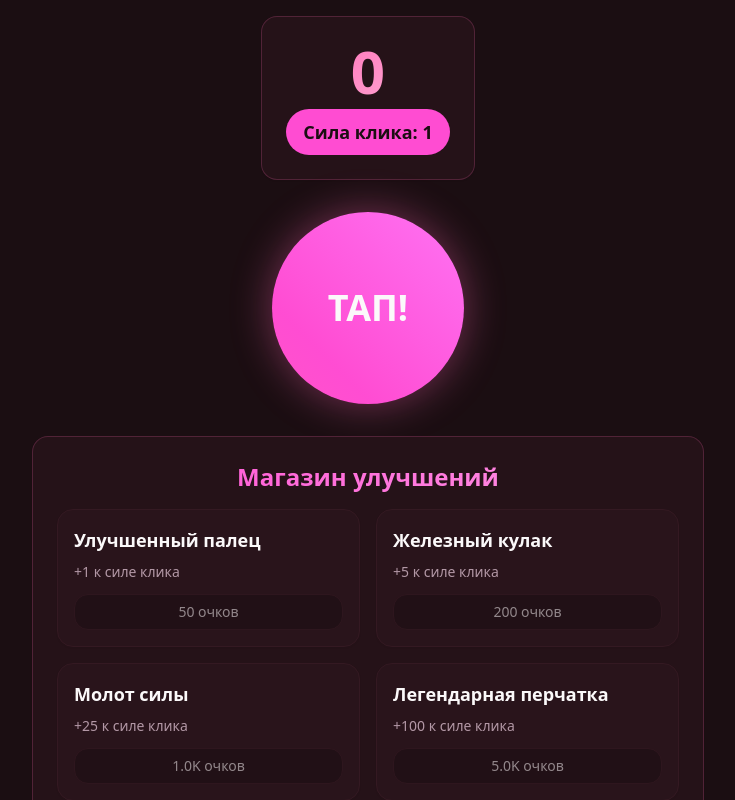
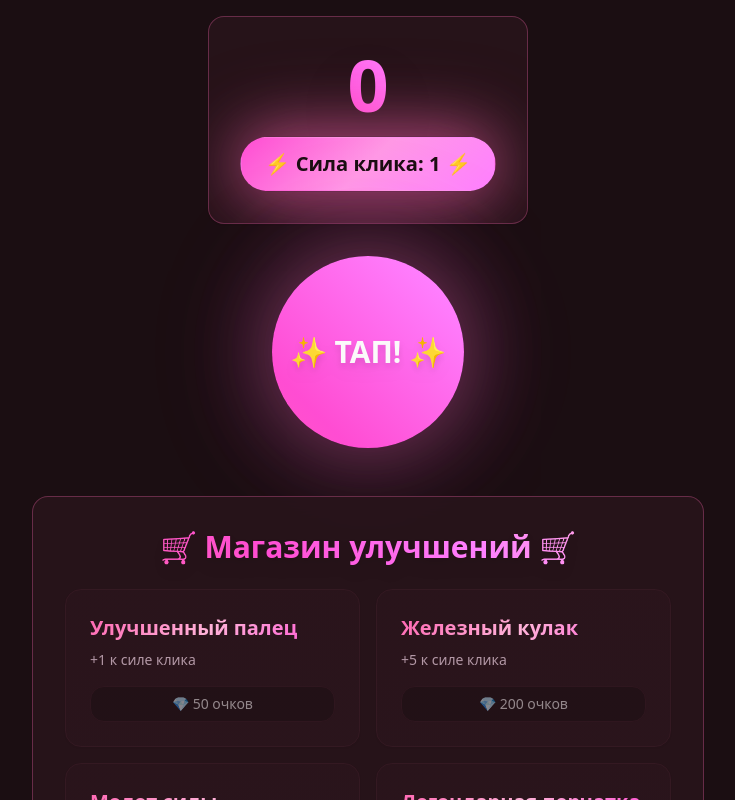
Before and after one commit to TelegramGPT/tap-tap-boom, a React (Vite) app: page / in a window 1280 px wide. Shown: the top 800 px of the page, without its empty margins (272-1007 px from the left). Built offline with nearby package versions, Linux system fonts and the light colour scheme.

Commit message:
Refine design

```diff
--- a/src/components/TapGame.tsx
+++ b/src/components/TapGame.tsx
@@ -74,34 +74,59 @@ const TapGame = () => {
 
   return (
     <div className="min-h-screen bg-background p-4 flex flex-col items-center justify-center">
-      {/* Фон с эффектом */}
-      <div className="fixed inset-0 bg-gradient-to-br from-background via-card to-muted -z-10" />
+      {/* Космический фон с анимацией */}
+      <div className="fixed inset-0 bg-gradient-cosmic animate-cosmic-rotate -z-20" />
+      <div className="fixed inset-0 bg-gradient-to-br from-background/80 via-card/60 to-muted/40 -z-10" />
+
+      {/* Плавающие частицы */}
+      <div className="fixed inset-0 -z-10">
+        {[...Array(20)].map((_, i) => (
+          <div
+            key={i}
+            className="absolute w-2 h-2 bg-primary/20 rounded-full animate-float"
+            style={{
+              left: `${Math.random() * 100}%`,
+              top: `${Math.random() * 100}%`,
+              animationDelay: `${Math.random() * 3}s`,
+              animationDuration: `${3 + Math.random() * 2}s`
+            }}
+          />
+        ))}
+      </div>
 
       {/* Счетчик очков */}
-      <Card className="mb-8 p-6 bg-card/80 backdrop-blur-sm border-primary/20">
-        <div className="text-center">
-          <h1 className="text-6xl font-black bg-gradient-primary bg-clip-text text-transparent mb-2">
+      <Card className="mb-8 p-8 bg-card/90 backdrop-blur-md border-primary/30 shadow-cosmic relative overflow-hidden">
+        <div className="absolute inset-0 bg-gradient-shimmer animate-shimmer opacity-30" />
+        <div className="text-center relative z-10">
+          <h1 className="text-7xl font-black bg-gradient-rainbow bg-clip-text text-transparent mb-4 animate-float drop-shadow-2xl">
             {formatNumber(score)}
           </h1>
-          <Badge variant="secondary" className="text-lg px-4 py-2">
-            Сила клика: {clickPower}
+          <Badge variant="secondary" className="text-xl px-6 py-3 bg-gradient-secondary shadow-glow-secondary animate-pulse-glow">
+            ⚡ Сила клика: {clickPower} ⚡
           </Badge>
         </div>
       </Card>
 
       {/* Главная кнопка для тапания */}
-      <div className="relative mb-8">
+      <div className="relative mb-12">
         <Button
           variant="rainbow"
           size="mega"
           onClick={handleTap}
-          className={`relative overflow-hidden ${isAnimating ? 'animate-bounce-in' : 'animate-pulse-glow'}`}
+          className={`relative overflow-hidden shadow-cosmic transform transition-all duration-300 hover:scale-110 ${
+            isAnimating ? 'animate-bounce-in scale-125' : 'animate-pulse-glow hover:shadow-glow'
+          }`}
         >
-          <span className="relative z-10">ТАП!</span>
+          <div className="absolute inset-0 bg-gradient-shimmer animate-shimmer" />
+          <span className="relative z-10 text-3xl font-black drop-shadow-lg">✨ ТАП! ✨</span>
 
-          {/* Эффект волн при клике */}
+          {/* Множественные эффекты волн при клике */}
           {isAnimating && (
+            <>
               <div className="absolute inset-0 rounded-full border-4 border-primary animate-ping" />
+              <div className="absolute inset-0 rounded-full border-2 border-accent animate-ping animation-delay-150" />
+              <div className="absolute inset-0 rounded-full border-1 border-secondary animate-ping animation-delay-300" />
+            </>
           )}
         </Button>
 
@@ -109,39 +134,46 @@ const TapGame = () => {
         {floatingTexts.map(text => (
           <div
             key={text.id}
-            className="absolute pointer-events-none text-accent font-bold text-2xl animate-bounce-in z-20"
+            className="absolute pointer-events-none text-accent font-black text-4xl animate-bounce-in z-20 drop-shadow-2xl"
             style={{
               left: text.x,
               top: text.y,
-              animation: 'bounce-in 1s ease-out forwards, fadeOut 1s ease-out 0.5s forwards'
+              animation: 'bounce-in 1s ease-out forwards, fadeOut 1s ease-out 0.5s forwards',
+              textShadow: '0 0 20px currentColor'
             }}
           >
-            +{text.value}
+            ✨+{text.value}✨
           </div>
         ))}
       </div>
 
       {/* Магазин улучшений */}
-      <Card className="w-full max-w-2xl p-6 bg-card/80 backdrop-blur-sm border-primary/20">
-        <h2 className="text-2xl font-bold mb-4 text-center bg-gradient-secondary bg-clip-text text-transparent">
-          Магазин улучшений
+      <Card className="w-full max-w-2xl p-8 bg-card/90 backdrop-blur-md border-primary/30 shadow-cosmic relative overflow-hidden">
+        <div className="absolute inset-0 bg-gradient-shimmer animate-shimmer opacity-20" />
+        <h2 className="text-3xl font-black mb-6 text-center bg-gradient-rainbow bg-clip-text text-transparent relative z-10 drop-shadow-lg">
+          🛒 Магазин улучшений 🛒
         </h2>
         <div className="grid grid-cols-1 md:grid-cols-2 gap-4">
           {upgrades.map((upgrade, index) => {
             const canAfford = score >= upgrade.cost;
             return (
-              <Card key={index} className={`p-4 transition-all duration-300 hover:scale-105 ${canAfford ? 'border-accent' : 'border-muted'}`}>
-                <h3 className="font-bold text-lg mb-2">{upgrade.name}</h3>
-                <p className="text-sm text-muted-foreground mb-3">{upgrade.description}</p>
+              <Card key={index} className={`p-6 transition-all duration-500 hover:scale-105 hover:rotate-1 relative overflow-hidden ${
+                canAfford ? 'border-accent shadow-glow-accent bg-gradient-to-br from-card to-accent/10' : 'border-muted bg-gradient-to-br from-card to-muted/10'
+              }`}>
+                <div className="absolute inset-0 bg-gradient-shimmer animate-shimmer opacity-10" />
+                <div className="relative z-10">
+                  <h3 className="font-black text-xl mb-2 bg-gradient-primary bg-clip-text text-transparent">{upgrade.name}</h3>
+                  <p className="text-sm text-muted-foreground mb-4">{upgrade.description}</p>
                   <Button
                     variant={canAfford ? "tap" : "outline"}
                     size="sm"
                     disabled={!canAfford}
                     onClick={() => buyUpgrade(upgrade.cost, upgrade.power)}
-                  className="w-full"
+                    className={`w-full transition-all duration-300 ${canAfford ? 'animate-pulse-glow shadow-glow' : ''}`}
                   >
-                  {formatNumber(upgrade.cost)} очков
+                    💎 {formatNumber(upgrade.cost)} очков
                   </Button>
+                </div>
               </Card>
             );
           })}
--- a/src/index.css
+++ b/src/index.css
@@ -39,14 +39,17 @@ All colors MUST be HSL.
     --input: 340 35% 15%;
     --ring: 330 100% 70%;
 
-    --gradient-primary: linear-gradient(135deg, hsl(var(--primary)), hsl(var(--primary-glow)));
-    --gradient-secondary: linear-gradient(135deg, hsl(var(--secondary)), hsl(var(--secondary-glow)));
-    --gradient-accent: linear-gradient(135deg, hsl(var(--accent)), hsl(var(--accent-glow)));
-    --gradient-rainbow: linear-gradient(45deg, hsl(var(--primary)), hsl(var(--secondary)), hsl(var(--accent)));
+    --gradient-primary: linear-gradient(135deg, hsl(var(--primary)), hsl(var(--primary-glow)), hsl(var(--secondary)));
+    --gradient-secondary: linear-gradient(135deg, hsl(var(--secondary)), hsl(var(--secondary-glow)), hsl(var(--accent)));
+    --gradient-accent: linear-gradient(135deg, hsl(var(--accent)), hsl(var(--accent-glow)), hsl(var(--primary)));
+    --gradient-rainbow: linear-gradient(45deg, hsl(var(--primary)), hsl(var(--secondary)), hsl(var(--accent)), hsl(var(--primary-glow)));
+    --gradient-cosmic: linear-gradient(270deg, hsl(var(--primary)), hsl(var(--accent)), hsl(var(--secondary)), hsl(var(--primary)));
+    --gradient-shimmer: linear-gradient(110deg, transparent 40%, hsl(var(--primary-glow) / 0.8) 50%, transparent 60%);
 
-    --shadow-glow: 0 0 40px hsl(var(--primary) / 0.4);
-    --shadow-glow-secondary: 0 0 30px hsl(var(--secondary) / 0.3);
-    --shadow-glow-accent: 0 0 25px hsl(var(--accent) / 0.3);
+    --shadow-glow: 0 0 60px hsl(var(--primary) / 0.6), 0 0 100px hsl(var(--primary) / 0.4);
+    --shadow-glow-secondary: 0 0 50px hsl(var(--secondary) / 0.5), 0 0 80px hsl(var(--secondary) / 0.3);
+    --shadow-glow-accent: 0 0 40px hsl(var(--accent) / 0.4), 0 0 70px hsl(var(--accent) / 0.2);
+    --shadow-cosmic: 0 0 80px hsl(var(--primary) / 0.3), 0 0 120px hsl(var(--accent) / 0.2), 0 0 160px hsl(var(--secondary) / 0.1);
 
     --radius: 1rem;
 
--- a/tailwind.config.ts
+++ b/tailwind.config.ts
@@ -71,11 +71,14 @@ export default {
 				'gradient-secondary': 'var(--gradient-secondary)',
 				'gradient-accent': 'var(--gradient-accent)',
 				'gradient-rainbow': 'var(--gradient-rainbow)',
+				'gradient-cosmic': 'var(--gradient-cosmic)',
+				'gradient-shimmer': 'var(--gradient-shimmer)',
 			},
 			boxShadow: {
 				'glow': 'var(--shadow-glow)',
 				'glow-secondary': 'var(--shadow-glow-secondary)',
 				'glow-accent': 'var(--shadow-glow-accent)',
+				'cosmic': 'var(--shadow-cosmic)',
 			},
 			borderRadius: {
 				lg: 'var(--radius)',
@@ -123,6 +126,19 @@ export default {
 					'0%': { backgroundPosition: '0% 50%' },
 					'50%': { backgroundPosition: '100% 50%' },
 					'100%': { backgroundPosition: '0% 50%' }
+				},
+				'shimmer': {
+					'0%': { transform: 'translateX(-100%)' },
+					'100%': { transform: 'translateX(100%)' }
+				},
+				'float': {
+					'0%, 100%': { transform: 'translateY(0px)' },
+					'50%': { transform: 'translateY(-10px)' }
+				},
+				'cosmic-rotate': {
+					'0%': { transform: 'rotate(0deg) scale(1)' },
+					'50%': { transform: 'rotate(180deg) scale(1.1)' },
+					'100%': { transform: 'rotate(360deg) scale(1)' }
 				}
 			},
 			animation: {
@@ -131,7 +147,10 @@ export default {
 				'pulse-glow': 'pulse-glow 2s infinite',
 				'bounce-in': 'bounce-in 0.3s ease-out',
 				'shake': 'shake 0.5s ease-in-out',
-				'rainbow': 'rainbow 3s ease infinite'
+				'rainbow': 'rainbow 3s ease infinite',
+				'shimmer': 'shimmer 2s ease-in-out infinite',
+				'float': 'float 3s ease-in-out infinite',
+				'cosmic-rotate': 'cosmic-rotate 4s ease-in-out infinite'
 			}
 		}
 	},
```
Lines whose indentation alone changed are shown as unchanged.
